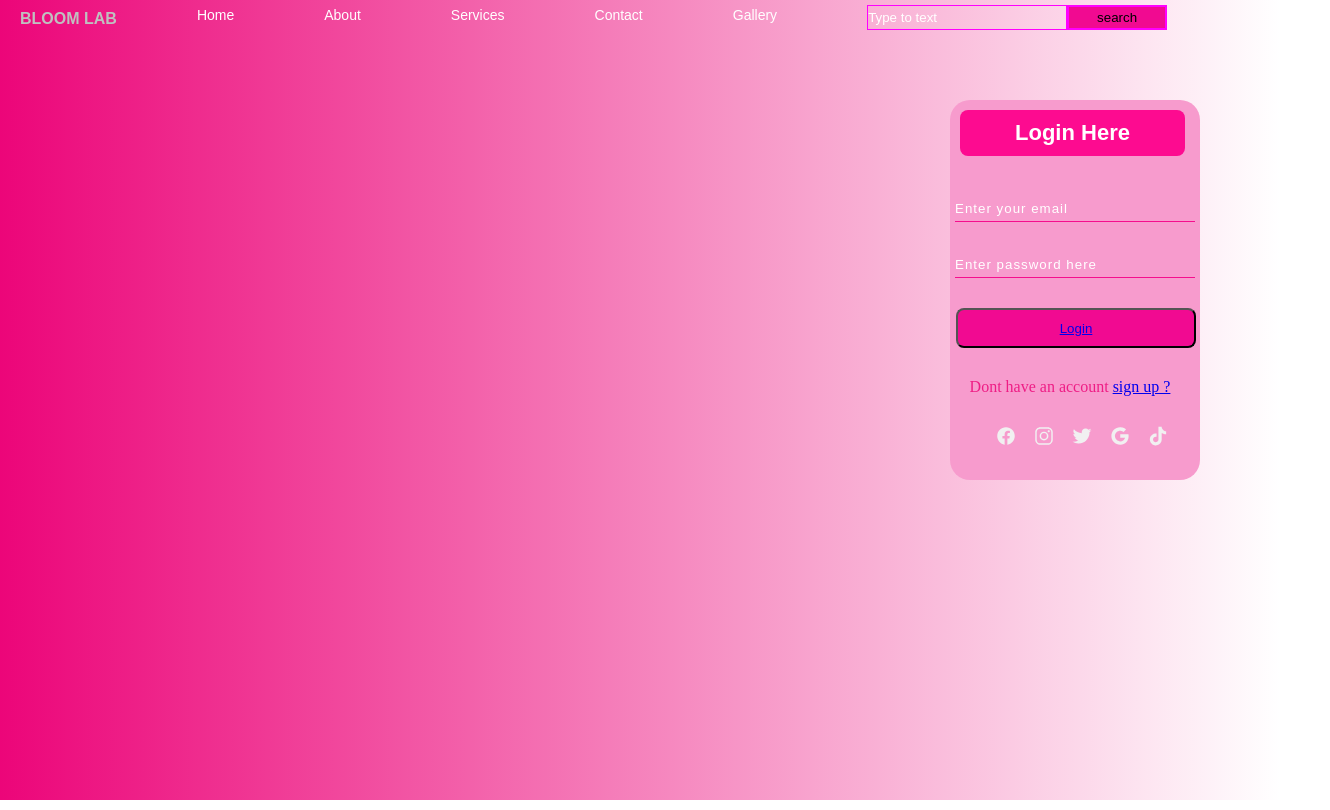
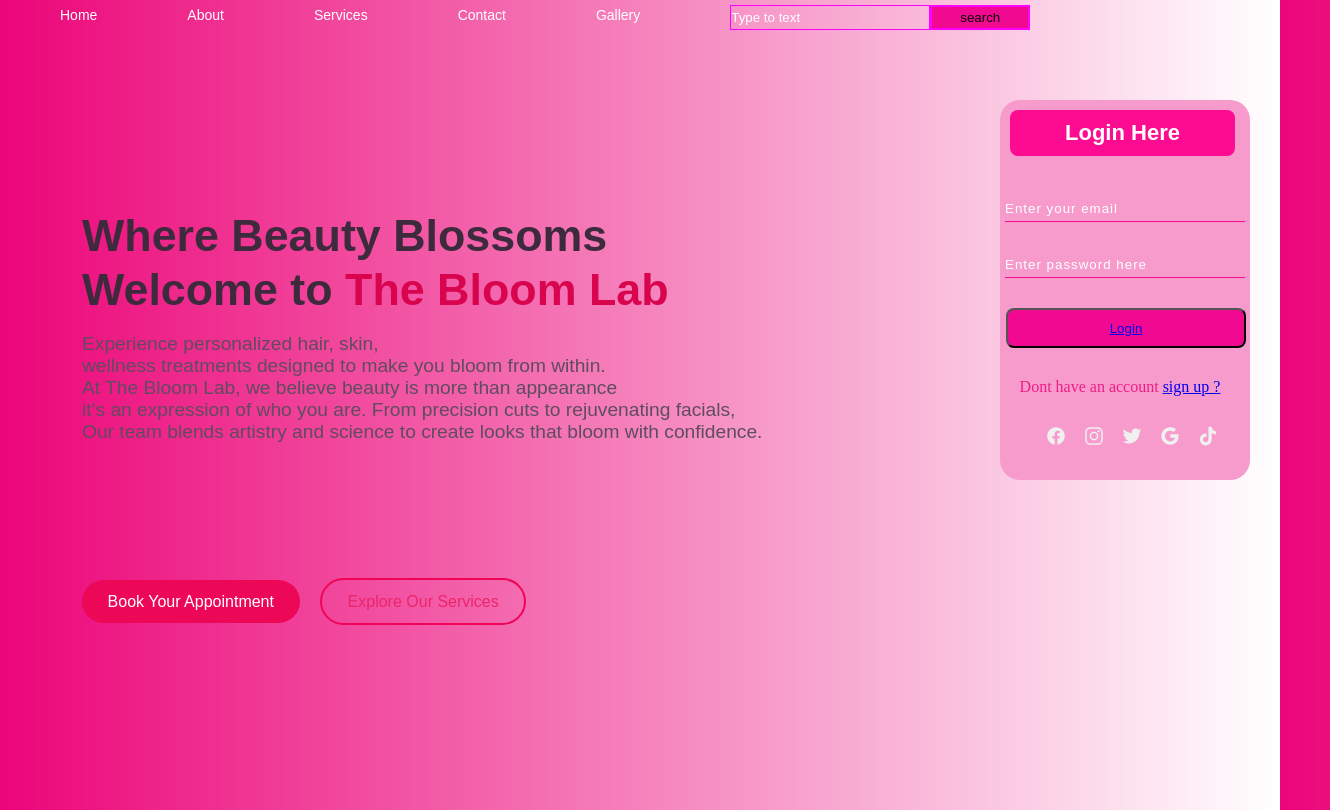
Before and after one commit to Junemawia/practice, a plain HTML site: page index.html in a window 1280 px wide. Shown: the whole page, 1330 px wide, since content can reach past the window. Drawn offline with nearby package versions, Linux system fonts and the light colour scheme.

Commit message:
added hero section

```diff
--- a/index.html
+++ b/index.html
@@ -5,11 +5,11 @@
     <meta name="viewport" content="width=device-width, initial-scale=1.0">
     <title>THE BLOOM LAB</title>
     <link rel="stylesheet" href="style.css">
+    <link rel="stylesheet" href="https://cdnjs.cloudflare.com/ajax/libs/font-awesome/7.0.1/css/all.min.css" integrity="sha512-2SwdPD6INVrV/lHTZbO2nodKhrnDdJK9/kg2XD1r9uGqPo1cUbujc+IYdlYdEErWNu69gVcYgdxlmVmzTWnetw==" crossorigin="anonymous" referrerpolicy="no-referrer" />
 </head>
 <body>
     <div class="home">
         <div class="navbar">
-                <h2 class="logo">BLOOM LAB</h2>
                 <div class="menu">
                  <ul>
                      <li><a href="#">Home</a></li>
@@ -24,7 +24,7 @@
 
             <div class="search">
                 <input class="srch" type="search" name="" placeholder="Type to text">
-                <a href="#"><button class="btn">search</button></a>
+                <a href="#"><button class="butn">search</button></a>
             </div>
             </div>
 
@@ -45,6 +45,19 @@
                      </div>
 
                   </div>
+                  <section class="hero">
+  <div class="hero-content">
+    <h1>Where Beauty Blossoms<br> Welcome to <span>The Bloom Lab</span></h1>
+    <p>Experience personalized hair, skin, <br> wellness treatments designed to make you bloom from within.<br>
+    At The Bloom Lab, we believe beauty is more than appearance
+    <br> it’s an expression of who you are. From precision cuts to rejuvenating facials,
+    <br>Our team blends artistry and science to create looks that bloom with confidence.</p>
+    <div class="hero-buttons">
+      <a href="#book" class="btn primary">Book Your Appointment</a>
+      <a href="#services" class="btn secondary">Explore Our Services</a>
+    </div>
+  </div>
+</section>
 
     </div>
 
--- a/style.css
+++ b/style.css
@@ -9,25 +9,20 @@ body{
 .home{
     gap: 50px;
 }
-.logo{
-    font-size: medium;
-    font-family: Arial, Helvetica, sans-serif;
-    color:silver;
-    padding-top: 10px;
-    float: left;
-    padding-left: 20px;
-}
 .navbar{
     gap: 20px;
     width: 100%;
     height: 10px;
     display: flex;
     flex-direction: row;
+
+
 }
 .menu{
     display: flex;
     flex-direction: row;
     gap: 20px;
+
 }
 ul{
     display: flex;
@@ -74,7 +69,7 @@ ul li a:hover{
 
 }
 
-.btn{
+.butn{
     background-color: rgb(241, 10, 145);
     width: 100px;
     height: 25px;
@@ -86,7 +81,7 @@ ul li a:hover{
     width: 250px;
     height: 380px;
     position: absolute;
-    left: 950px;
+    left: 1000px;
     margin-top: 90px ;
     background: linear-gradient(to top,rgb(247, 155, 205)50%,rgb(247, 155, 205)50% );
     border-radius: 20px;
@@ -151,3 +146,66 @@ ul li a:hover{
 .socials ion-icon:hover{
     color: rgb(253, 7, 110);
 }
+.hero {
+  height: 100vh;
+
+  display: flex;
+  align-items: center;
+position: relative;
+  color: #3d2b3d;
+  font-family: 'Poppins', sans-serif;
+  padding: 0 2rem;
+  left: 50px;
+}
+
+.hero-content h1 {
+  font-size: 2.8rem;
+  font-weight: 600;
+  line-height: 1.2;
+}
+
+.hero-content span {
+  color: #d8044e;
+  font-weight: 700;
+}
+
+.hero-content p {
+  margin-top: 1rem;
+  font-size: 1.2rem;
+  color: #5f4c5f;
+  margin-bottom: 150px;
+}
+
+.hero-buttons {
+  margin-top: 2rem;
+}
+
+.btn {
+  padding: 0.8rem 1.6rem;
+  border-radius: 25px;
+  text-decoration: none;
+  font-weight: 500;
+  transition: all 0.3s ease;
+}
+
+.btn.primary {
+  background-color: #ec0757;
+  color: white;
+  margin-top: 300px;
+}
+
+.btn.primary:hover {
+  background-color: #faf8f8;
+  color: rgb(151, 134, 134);
+}
+
+.btn.secondary {
+  border: 2px solid #f10457;
+  color: #eb256a;
+  margin-left: 1rem;
+}
+
+.btn.secondary:hover {
+  background-color: #fcfafb;
+  color: rgb(151, 134, 134);
+}
```
